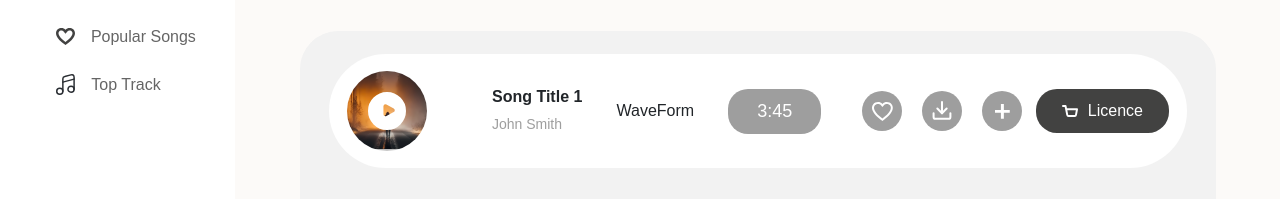
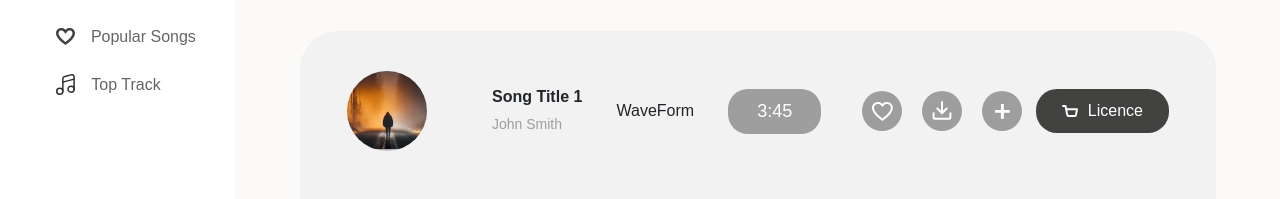
Before and after one commit to Hushibul/music-ai-client, a React (Vite) app: page /category/1 in a window 1280 px wide. Shown: the part 446-645 px from the top of the page. Built offline with nearby package versions, Linux system fonts and the light colour scheme.

Commit message:
#Fix bug audio playlist

```diff
--- a/src/components/Cards/MusicCard.tsx
+++ b/src/components/Cards/MusicCard.tsx
@@ -1,6 +1,6 @@
-import { useContext } from "react";
+import {useContext, useEffect} from "react";
 import WaveForm from "../player/WaveForm";
-import { AudioContext } from "../../context/AudioContext";
+import {AudioContext} from "../../context/AudioContext";
 
 //== Styles
 import Styles from "./MusicCard.module.scss";
@@ -25,9 +25,8 @@ type IMusicCard = {
     favorite: boolean;
     itemTitle: string;
     itemUrl: string;
-  activeIndex: number;
-  handleActiveTrack: (itemIndex: number) => void;
-  togglePlayPause: () => void;
+    activeIndex: number | string;
+    handleActiveIndex: () => void;
 };
 
 const MusicCard = (props: IMusicCard) => {
@@ -38,32 +37,35 @@ const MusicCard = (props: IMusicCard) => {
         artist,
         itemTitle,
         activeIndex,
-    handleActiveTrack,
-    togglePlayPause,
+        handleActiveIndex
     } = props;
 
-  const { isPlaying } = useContext(AudioContext);
+    const {isPlaying, setIsPlaying} = useContext(AudioContext);
+    useEffect(() => {
+        if (activeIndex === index) {
+            setIsPlaying(true);
+        }
+    }, [activeIndex, index]);
 
     return (
-    <div
-      className={`${Styles.musicCard} ${
-        activeIndex === index && Styles.activeTrack
-      } d-flex align-items-center justify-content-between`}
-      onClick={() => handleActiveTrack(index)}
-    >
+        <div className={`${Styles.musicCard} ${activeIndex === index && Styles.activeTrack} d-flex align-items-center justify-content-between`}>
             <div className="d-flex align-items-center">
                 <div className={Styles.musicIcon}>
-          <img className="img-fluid" src={itemMiniThumbUrl} alt={itemTitle} />
-
-          {/* Controll Play Pause  */}
-          <button onClick={togglePlayPause}>
+                    <img className="img-fluid" src={itemMiniThumbUrl} alt={itemTitle}/>
+                    <button onClick={handleActiveIndex}>
+                        {activeIndex === index ? (
+                            <img
+                                onClick={() => setIsPlaying(!isPlaying)}
+                                className={Styles.playButton}
+                                src={isPlaying ? PauseButton : PlayButton}
+                                alt="Play/Pause Button"/>
+                        ) : (
                             <img
                                 className={Styles.playButton}
-              src={
-                activeIndex === index && isPlaying ? PauseButton : PlayButton
-              }
+                                src={PlayButton}
                                 alt="Play/Pause Button"
                             />
+                        )}
                     </button>
                 </div>
 
@@ -73,7 +75,7 @@ const MusicCard = (props: IMusicCard) => {
                 </div>
             </div>
 
-      <WaveForm />
+            <WaveForm/>
 
             <div className={`d-none d-xl-block ${Styles.musicCard__duration}`}>
                 <span>{duration}</span>
@@ -83,20 +85,20 @@ const MusicCard = (props: IMusicCard) => {
                 className={`${Styles.musicCard__buttonGroup} d-flex align-items-center`}
             >
                 <button>
-          <img src={FavoriteButton} alt="To add music to favorite list" />
+                    <img src={FavoriteButton} alt="To add music to favorite list"/>
                 </button>
                 <button>
-          <img src={DownloadButton} alt="To dowonload this music" />
+                    <img src={DownloadButton} alt="To dowonload this music"/>
                 </button>
 
                 <button>
-          <img src={AddButton} alt="Add to playlist" />
+                    <img src={AddButton} alt="Add to playlist"/>
                 </button>
 
                 <button
                     className={`d-none d-sm-flex align-items-center ${Styles.licence}`}
                 >
-          <img src={CardIcon} alt="Add to Cart" />
+                    <img src={CardIcon} alt="Add to Cart"/>
                     Licence
                 </button>
             </div>
--- a/src/components/player/AudioPlayer.tsx
+++ b/src/components/player/AudioPlayer.tsx
@@ -210,15 +210,17 @@ const AudioPlayer = ({ audioPlayer, togglePlayPause }: any) => {
         />
       </button>
 
-      {/* <audio
+      <audio
         ref={audioPlayer}
         preload="metadata"
         onLoadedMetadata={() => setDuration(audioPlayer.current.duration)}
+        onPlaying={() => setIsPlaying(true)}
+        onPause={() => setIsPlaying(false)}
         onTimeUpdate={(e: any): void => {
           setCurrentTime(e.target.currentTime);
         }}
         src={musicData.itemUrl}
-      /> */}
+      />
     </div>
   );
 };
--- a/src/main.tsx
+++ b/src/main.tsx
@@ -5,9 +5,7 @@ import "./index.scss";
 import AudioProvider from "./context/AudioContext";
 
 ReactDOM.createRoot(document.getElementById("root") as HTMLElement).render(
-  <React.StrictMode>
     <AudioProvider>
-      <App />
+        <App />
     </AudioProvider>
-  </React.StrictMode>
 );
--- a/src/pages/category/Category.tsx
+++ b/src/pages/category/Category.tsx
@@ -1,18 +1,19 @@
-import { useContext, useState, useRef } from "react";
+//== Import Libraries
+import {useContext, useState, useRef, Fragment, useEffect} from "react";
+import {useLocation} from "react-router-dom";
+
+//== Import Components
 import MusicHeading from "../../components/heading/MusicHeading";
-import MusicCard from "../../components/cards/MusicCard";
+import MusicCard from "../../components/Cards/MusicCard";
+import {catPlaylist} from "../../constant/catPlaylist";
+import {AudioContext} from "../../context/AudioContext";
+import AudioPlayer from "../../components/player/AudioPlayer";
 
 //== Styles
 import Styles from "./Category.module.scss";
 
-//== Icons
-import { catPlaylist } from "../../constant/catPlaylist";
-import { AudioContext } from "../../context/AudioContext";
-import { useLocation } from "react-router-dom";
-import AudioPlayer from "../../components/player/AudioPlayer";
-
 const Category = () => {
-  const { state } = useLocation();
+    const {state} = useLocation();
     const {
         setIsVisible,
         setMusicData,
@@ -23,54 +24,39 @@ const Category = () => {
         musicData,
     } = useContext(AudioContext);
 
-  const [activeIndex, setActiveIndex] = useState<number>(0);
+    const [activeIndex, setActiveIndex] = useState<number | string>('');
+    const audioPlayer = useRef<HTMLAudioElement>();
+    const [catWrap, setCatWrap] = useState<boolean>(true);
 
-  const handleActiveTrack = (itemIndex: number): void => {
-    setActiveIndex(itemIndex);
+    const togglePlayPause = (): void => {
+        setIsPlaying(!isPlaying);
     };
 
-  const audioPlayer = useRef<HTMLAudioElement>(new Audio());
-
-  const [catWrap, setCatWrap] = useState<boolean>(true);
-
-  const togglePlayPause = (itemData: any): void => {
+    const handleActiveIndex = (itemData: any, cardIndex: any) => {
+        setActiveIndex(cardIndex);
         setMusicData(itemData);
         setCatWrap(false);
         setIsVisible(true);
+    }
 
-    if (musicData !== itemData) {
-      setIsPlaying(true);
-      audioPlayer.current.play();
-      console.log("IF Executed!");
-      console.log(musicData);
+    useEffect(() => {
+        let mount: boolean = true;
+        if (mount) {
+            if (isPlaying) {
+                audioPlayer?.current?.play();
             } else {
-      const prevValue = isPlaying;
-
-      setIsPlaying(!prevValue);
-      if (!prevValue) {
-        audioPlayer.current.play();
-      } else {
-        audioPlayer.current.pause();
+                audioPlayer?.current?.pause();
             }
-      console.log("Else Executed!");
-      console.log(musicData);
         }
-  };
-
-  const toggleAudio = () => {
-    const prevValue = isPlaying;
-    setIsPlaying(!prevValue);
-    if (!prevValue) {
-      audioPlayer.current.play();
-    } else {
-      audioPlayer.current.pause();
+        return (): void => {
+            mount = false;
         }
-  };
+    }, [isPlaying, activeIndex]);
 
     return (
         <>
             {catWrap ? (
-        <MusicHeading title={state?.title} image={state?.catBg} />
+                <MusicHeading title={state?.title} image={state?.catBg}/>
             ) : (
                 <MusicHeading
                     title={musicData?.itemTitle}
@@ -84,28 +70,19 @@ const Category = () => {
             )}
 
             <div className={Styles.categoryPlaylistWrap}>
-        {catPlaylist.map((item, index) => (
+                {catPlaylist.map((item, index: number) => (
                     <MusicCard
                         key={item?.id}
                         {...item}
                         index={index}
                         activeIndex={activeIndex}
-            handleActiveTrack={handleActiveTrack}
-            togglePlayPause={() => togglePlayPause(item)}
+                        handleActiveIndex={() => handleActiveIndex(item, index)}
                     />
                 ))}
             </div>
-
-      <AudioPlayer audioPlayer={audioPlayer} togglePlayPause={toggleAudio} />
-
-      <audio
-        ref={audioPlayer}
-        preload="metadata"
-        onLoadedMetadata={() => setDuration(audioPlayer.current.duration)}
-        onTimeUpdate={(e: any): void => {
-          setCurrentTime(e.target.currentTime);
-        }}
-        src={musicData.itemUrl}
+            <AudioPlayer
+                audioPlayer={audioPlayer}
+                togglePlayPause={togglePlayPause}
             />
         </>
     );
```
Lines whose indentation alone changed are shown as unchanged.
